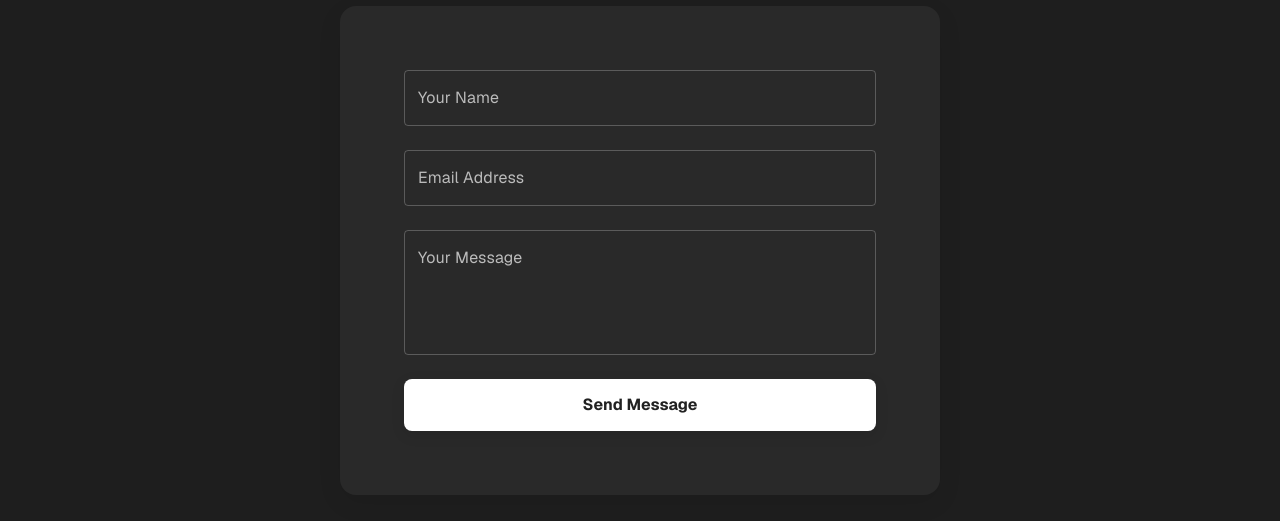
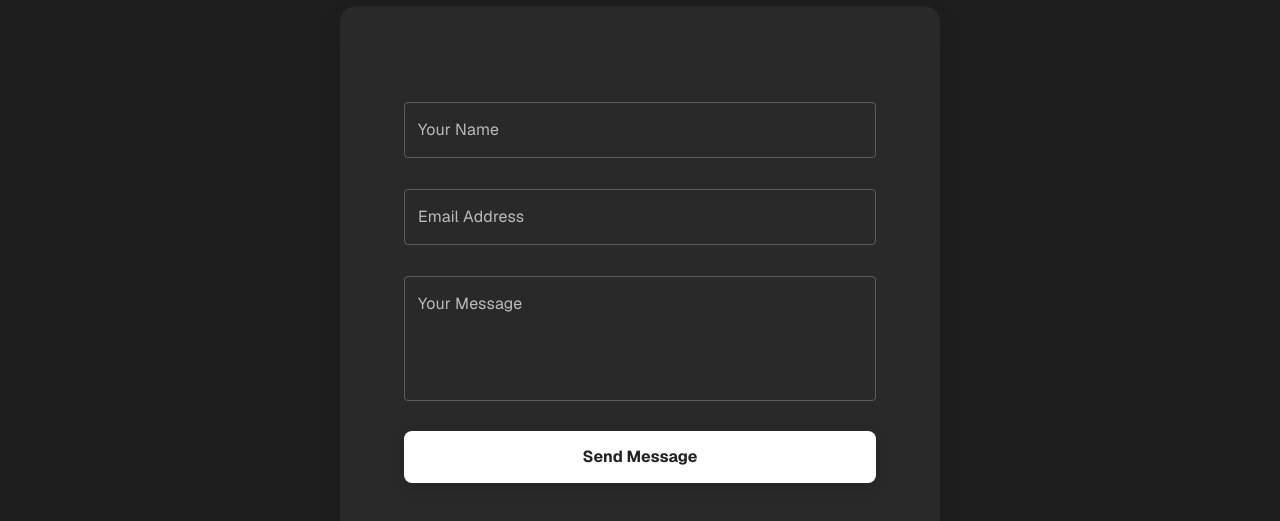
Before and after one commit to austonpramodh/portfolio-website, a Next.js app: page /contact in a window 1280 px wide. Shown: the part 255-776 px from the top of the page. Built offline with nearby package versions, Linux system fonts and the light colour scheme; no server answers; what @mui/material-nextjs would draw is missing.

Commit message:
chore: improve contact page

```diff
--- a/src/app/contact/ContactForm.tsx
+++ b/src/app/contact/ContactForm.tsx
@@ -1,16 +1,29 @@
 "use client";
 
 import { zodResolver } from "@hookform/resolvers/zod";
-import { Box, Button, TextField, Typography } from "@mui/material";
+import {
+    Box,
+    Button,
+    CircularProgress,
+    TextField,
+    Typography,
+} from "@mui/material";
+import { useState } from "react";
 import { Controller, useForm } from "react-hook-form";
 import z from "zod";
 
+/* ---------------------------------- */
+/* 1️⃣  Validation schema            */
+/* ---------------------------------- */
 const schema = z.object({
     name: z.string().min(2, "Name is too short"),
     email: z.string().email("Invalid email address"),
     message: z.string().min(5, "Message should be at least 5 characters"),
 });
 
+/* ---------------------------------- */
+/* 2️⃣  API helper                   */
+/* ---------------------------------- */
 export const sendEmail = ({ email, message, name }: z.infer<typeof schema>) => {
     return fetch("/api/notify", {
         method: "post",
@@ -22,10 +35,36 @@ export const sendEmail = ({ email, message, name }: z.infer<typeof schema>) => {
     }).then((res) => res.json());
 };
 
+/* ---------------------------------- */
+/* 3️⃣  Error box (fixed height, centered) */
+/* ---------------------------------- */
+const ErrorBox = ({ message }: { message: string | null }) => (
+    <Box
+        sx={{
+            minHeight: 24,
+            display: "flex",
+            alignItems: "center",
+            justifyContent: "center", // <‑‑ Centered
+        }}
+    >
+        {message && (
+            <Typography variant="body1" color="error">
+                {message}
+            </Typography>
+        )}
+    </Box>
+);
+
+/* ---------------------------------- */
+/* 4️⃣  ContactForm component        */
+/* ---------------------------------- */
 export const ContactForm = () => {
+    const [submitError, setSubmitError] = useState<string | null>(null);
+    const [success, setSuccess] = useState(false);
+
     const {
         handleSubmit,
-        formState: { errors, submitCount },
+        formState: { errors, submitCount, isSubmitting },
         control,
     } = useForm({
         resolver: zodResolver(schema),
@@ -36,17 +75,45 @@ export const ContactForm = () => {
         },
     });
 
+    const onSubmit = async (data: z.infer<typeof schema>) => {
+        setSubmitError(null);
+        setSuccess(false);
+
+        try {
+            await sendEmail(data);
+            setSuccess(true);
+        } catch (err) {
+            console.error(err);
+            const errMsg =
+                err instanceof Error && err.message.includes("Failed to fetch")
+                    ? "Network error"
+                    : err instanceof Error
+                      ? err.message
+                      : "Unknown error occurred";
+            setSubmitError(errMsg);
+        }
+    };
+
+    const errorMessage =
+        submitCount > 0 && Object.keys(errors).length > 0
+            ? "Please fix the highlighted fields."
+            : submitError
+              ? `Form submission failed: ${submitError}`
+              : null;
+
     return (
         <Box
             component="form"
             display="flex"
             flexDirection="column"
-            gap={3}
-            onSubmit={handleSubmit(sendEmail)}
+            gap={1}
+            onSubmit={handleSubmit(onSubmit)}
         >
-            {submitCount > 0 && Object.keys(errors).length > 0 && (
-                <Typography variant="body1" color="error">
-                    Please fix the highlighted fields.
+            <ErrorBox message={errorMessage} />
+
+            {success && (
+                <Typography variant="body1" color="success.main" align="center">
+                    Form submitted successfully.
                 </Typography>
             )}
 
@@ -61,8 +128,9 @@ export const ContactForm = () => {
                         placeholder="John Doe"
                         variant="outlined"
                         fullWidth
+                        disabled={isSubmitting}
                         error={!!errors.name}
-                        helperText={errors.name?.message}
+                        helperText={errors.name?.message ?? " "}
                     />
                 )}
             />
@@ -78,8 +146,9 @@ export const ContactForm = () => {
                         placeholder="john@example.com"
                         variant="outlined"
                         fullWidth
+                        disabled={isSubmitting}
                         error={!!errors.email}
-                        helperText={errors.email?.message}
+                        helperText={errors.email?.message ?? " "}
                     />
                 )}
             />
@@ -97,8 +166,9 @@ export const ContactForm = () => {
                         fullWidth
                         multiline
                         minRows={4}
+                        disabled={isSubmitting}
                         error={!!errors.message}
-                        helperText={errors.message?.message}
+                        helperText={errors.message?.message ?? " "}
                     />
                 )}
             />
@@ -109,6 +179,7 @@ export const ContactForm = () => {
                 color="primary"
                 size="large"
                 fullWidth
+                disabled={isSubmitting}
                 sx={{
                     py: 1.5,
                     fontSize: "1rem",
@@ -123,7 +194,11 @@ export const ContactForm = () => {
                     },
                 }}
             >
-                Send Message
+                {isSubmitting ? (
+                    <CircularProgress size={24} sx={{ color: "white" }} />
+                ) : (
+                    "Send Message"
+                )}
             </Button>
         </Box>
     );
```
